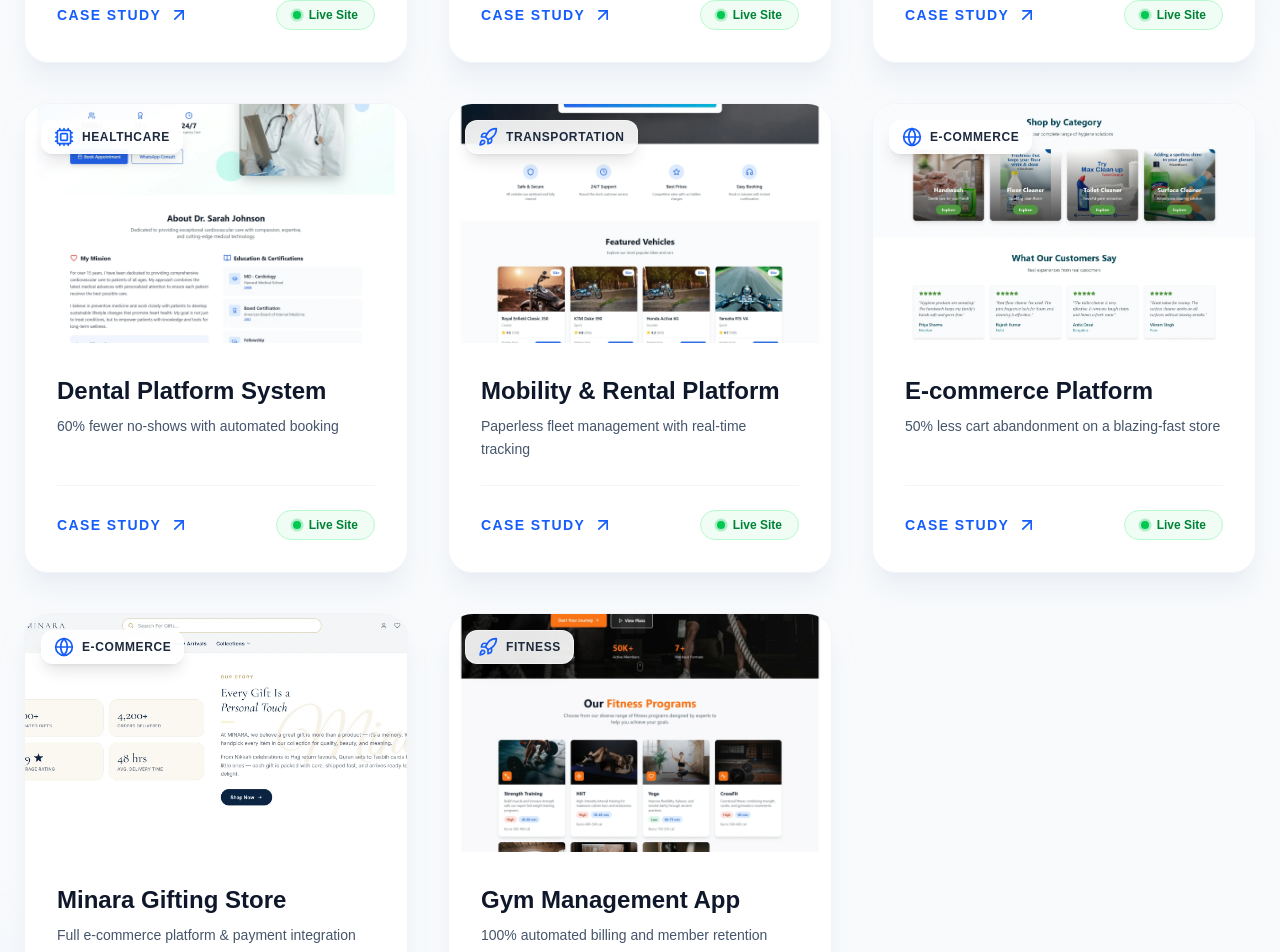
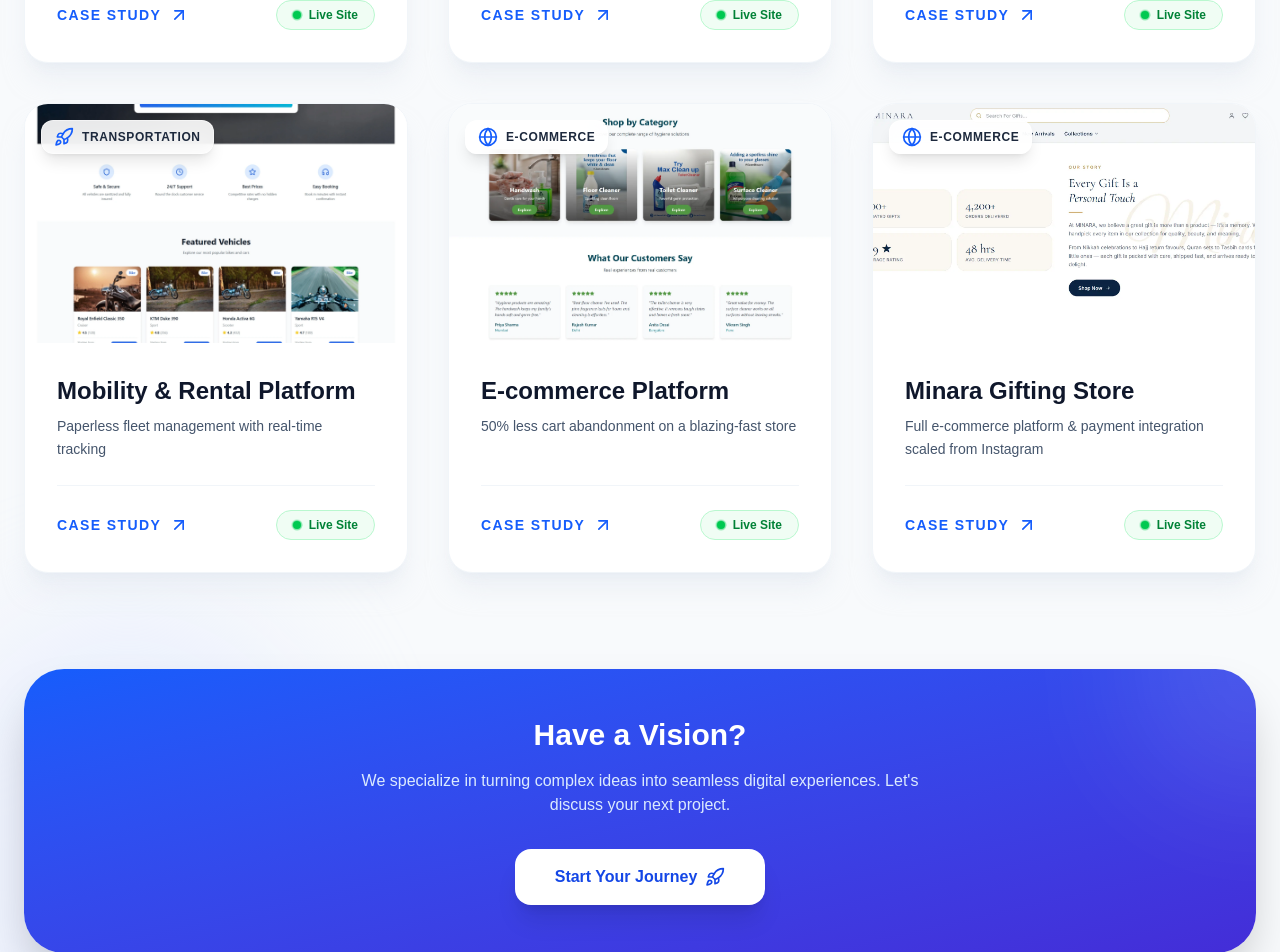
Before and after one commit to ady254/Portfolio_innvox, a Next.js app in the folder project-next/: page /projects in a window 1280 px wide. Shown: the part 820-1772 px from the top of the page. Built offline with nearby package versions, Linux system fonts and the light colour scheme.

Commit message:
update the project data

```diff
--- a/project-next/src/app/layout.tsx
+++ b/project-next/src/app/layout.tsx
@@ -47,12 +47,21 @@ export const metadata: Metadata = {
     siteName: "InnVox",
     type: "website",
     locale: "en_US",
+    images: [
+      {
+        url: "https://innvox.in/og-image.png",
+        width: 1200,
+        height: 630,
+        alt: "InnVox - Digital Engineering Agency",
+      },
+    ],
   },
   twitter: {
     card: "summary_large_image",
     title: "InnVox - Web, AI Automation & Digital Growth",
     description:
       "High-performance websites, AI agents, WhatsApp automation, and digital growth systems across India & the GCC.",
+    images: ["https://innvox.in/og-image.png"],
   },
 };
 
--- a/project-next/src/app/page.tsx
+++ b/project-next/src/app/page.tsx
@@ -2,6 +2,46 @@
 import dynamic from "next/dynamic";
 import Hero from "@/components/Hero";
 import LogoCarousel from "@/components/LogoCarousel";
+import JsonLd from "@/components/JsonLd";
+
+const faqJsonLd = {
+  "@context": "https://schema.org",
+  "@type": "FAQPage",
+  "mainEntity": [
+    {
+      "@type": "Question",
+      "name": "How much does a website cost in India?",
+      "acceptedAnswer": {
+        "@type": "Answer",
+        "text": "Website costs vary depending on complexity, features, and scale. We provide custom quotes after a free strategy call to ensure you get a high-performance platform tailored to your specific business needs."
+      }
+    },
+    {
+      "@type": "Question",
+      "name": "How long does it take to build an e-commerce platform?",
+      "acceptedAnswer": {
+        "@type": "Answer",
+        "text": "Our average delivery time for a full-scale e-commerce platform with payment integrations is under 4 weeks. We prioritize speed without compromising on scalable architecture."
+      }
+    },
+    {
+      "@type": "Question",
+      "name": "Do you work with clients in the UAE and Saudi Arabia?",
+      "acceptedAnswer": {
+        "@type": "Answer",
+        "text": "Yes, we actively serve ambitious brands across India and the entire GCC region, including the UAE, Saudi Arabia, Qatar, and Bahrain."
+      }
+    },
+    {
+      "@type": "Question",
+      "name": "What makes InnVox different from other agencies?",
+      "acceptedAnswer": {
+        "@type": "Answer",
+        "text": "We are a digital engineering agency, not just designers. We focus on outcome-driven solutions using the latest tech stacks (Next.js, React) and integrate cutting-edge AI automations and WhatsApp workflows to drive measurable revenue."
+      }
+    }
+  ]
+};
 
 const WhoWeAre = dynamic(() => import("@/components/WhoWeAre"));
 const ServicesSection = dynamic(() => import("@/components/ServicesSection"));
@@ -15,6 +55,7 @@ const ContactSection = dynamic(() => import("@/components/ContactSection"));
 const Home = () => {
   return (
     <>
+      <JsonLd data={faqJsonLd} />
       <Hero />
       <LogoCarousel />
       <WhoWeAre />
--- a/project-next/src/app/projects/[slug]/projectData.ts
+++ b/project-next/src/app/projects/[slug]/projectData.ts
@@ -90,26 +90,6 @@ export const PROJECT_DB: Record<string, Project> = {
       "High-Conversion Mobile Layout"
     ]
   },
-  "clinic-appointment-system": {
-    title: "Clinic Appointment System",
-    industry: "Healthcare",
-    tagline: "Streamlining Patient Care with AI",
-    challenge: "Patients faced long wait times on calls to book appointments, and no-show rates were high.",
-    solution: "An automated booking system with WhatsApp remainders and an AI chatbot to answer common queries 24/7.",
-    results: ["60% Reduction in No-Shows", "24/7 Booking Availability", "90% Automation of Routine Queries"],
-    images: ["/DentalFull.webp"],
-    video: "/dentalvid.webm",
-    stack: ["React", "OpenAI API", "Twilio", "MongoDB"],
-    liveLink: "https://dental-clinic-website-murex-rho.vercel.app/",
-    isConcept: true,
-    vision: "Automating the patient journey from first query to post-appointment follow-up using conversational AI.",
-    highlights: [
-      "Natural Language Query Processing",
-      "Real-time Calendar Synchronization",
-      "Automated WhatsApp Reminders",
-      "Secure Patient Data Storage"
-    ]
-  },
   "mobility-transportation-rentals": {
     title: "Mobility & Rental Platform",
     industry: "Transportation",
@@ -169,25 +149,5 @@ export const PROJECT_DB: Record<string, Project> = {
       role: "E-Commerce • minaragifting.com",
       image: "/innvox-favicon.svg"
     }
-  },
-  "gym-management-app": {
-    title: "Gym Management App",
-    industry: "Fitness",
-    tagline: "Digitizing Fitness Operations",
-    challenge: "The gym faced difficulties in member tracking, fee collection, and class scheduling using manual registers.",
-    solution: "A comprehensive management suite with member portals, automated billing, and QR-based attendance tracking.",
-    results: ["100% Automated Billing", "30% Increase in Member Retention", "Simplified Class Scheduling"],
-    images: ["/GymFull.webp"],
-    video: null,
-    stack: ["React Native", "Firebase", "Node.js"],
-    liveLink: "https://gym-subscription-platform.vercel.app/",
-    isConcept: true,
-    vision: "Empowering fitness business owners with data-driven insights and streamlined member management tools.",
-    highlights: [
-      "Automated Membership Renewals",
-      "QR Code Attendance System",
-      "Personalized Trainer Dashboards",
-      "Integrated Payment Gateways"
-    ]
   }
 };
--- a/project-next/src/components/ContactSection.tsx
+++ b/project-next/src/components/ContactSection.tsx
@@ -465,9 +465,9 @@ const ContactSection = () => {
             <div className="grid sm:grid-cols-2 gap-4">
               <div className="p-5 rounded-2xl border border-gray-200 dark:border-gray-800 bg-white/40 dark:bg-gray-900/20 backdrop-blur-sm flex items-start gap-4 hover:border-blue-500/50 transition-colors">
                 <Mail className="w-5 h-5 text-blue-600 dark:text-blue-400 flex-shrink-0 mt-0.5" />
-                <div>
+                <div className="min-w-0">
                   <p className="text-xs font-bold text-gray-400 uppercase tracking-wider">Email Us</p>
-                  <a href="mailto:innvox.in.official@gmail.com" className="text-sm font-semibold text-gray-900 dark:text-gray-100 hover:text-blue-600 transition-colors mt-0.5 block">
+                  <a href="mailto:innvox.in.official@gmail.com" className="text-sm font-semibold text-gray-900 dark:text-gray-100 hover:text-blue-600 transition-colors mt-0.5 block break-all">
                     innvox.in.official@gmail.com
                   </a>
                 </div>
--- a/project-next/src/components/Projects.tsx
+++ b/project-next/src/components/Projects.tsx
@@ -48,16 +48,6 @@ const Projects = ({ variant = "full" }: ProjectsProps) => {
       liveLink: "https://constrealstate.vercel.app/",
     },
     {
-      title: "Dental Platform System",
-      industry: "Healthcare",
-      tagline: "60% fewer no-shows with automated booking",
-      image: "/DentalFull.webp",
-      video: "/dentalvid.webm",
-      slug: "clinic-appointment-system",
-      icon: <Cpu className="w-5 h-5" />,
-      liveLink: "https://clinic-appointment-system.vercel.app/",
-    },
-    {
       title: "Mobility & Rental Platform",
       industry: "Transportation",
       tagline: "Paperless fleet management with real-time tracking",
@@ -86,16 +76,6 @@ const Projects = ({ variant = "full" }: ProjectsProps) => {
       slug: "minara-gifting-ecommerce",
       icon: <Globe className="w-5 h-5" />,
       liveLink: "https://www.minaragifting.com/",
-    },
-    {
-      title: "Gym Management App",
-      industry: "Fitness",
-      tagline: "100% automated billing and member retention",
-      image: "/GymFull.webp",
-      video: null,
-      slug: "gym-management-app",
-      icon: <Rocket className="w-5 h-5" />,
-      liveLink: "https://gym-subscription-platform.vercel.app/",
     },
   ];
 
```
